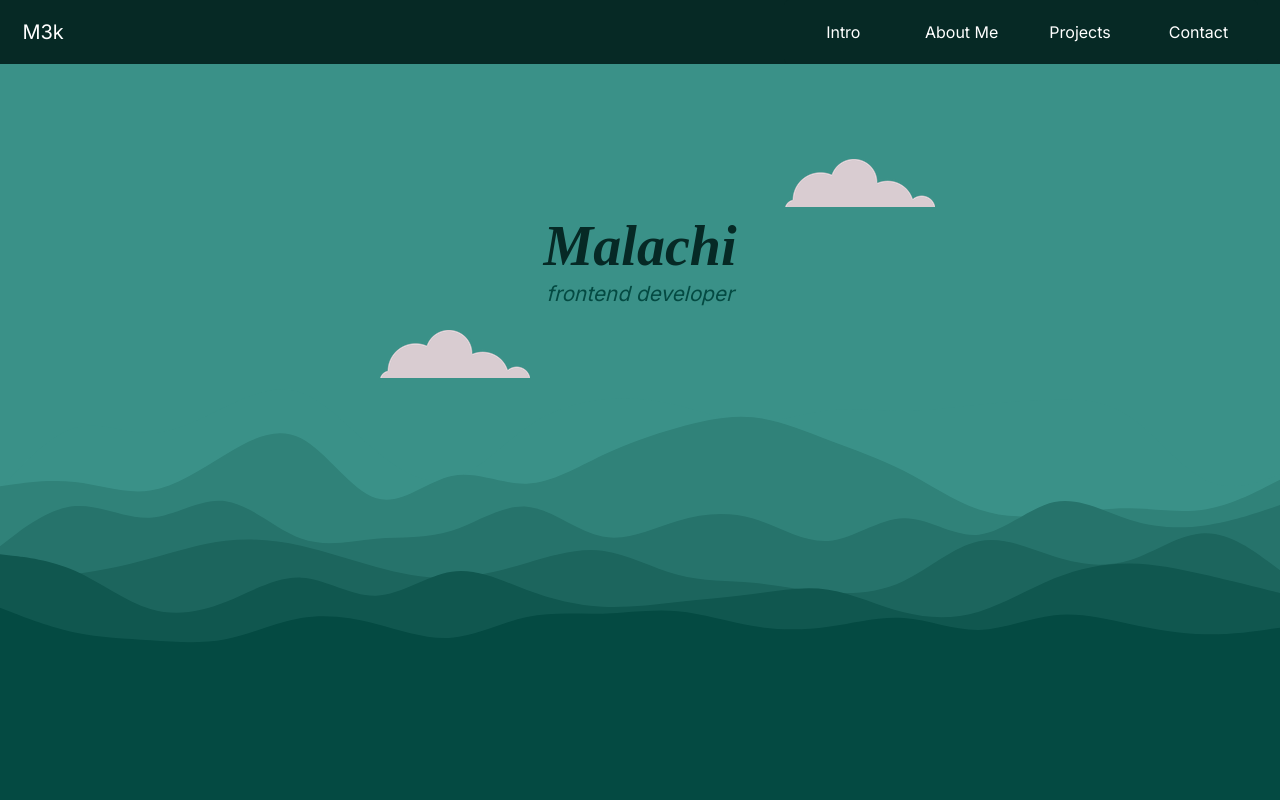
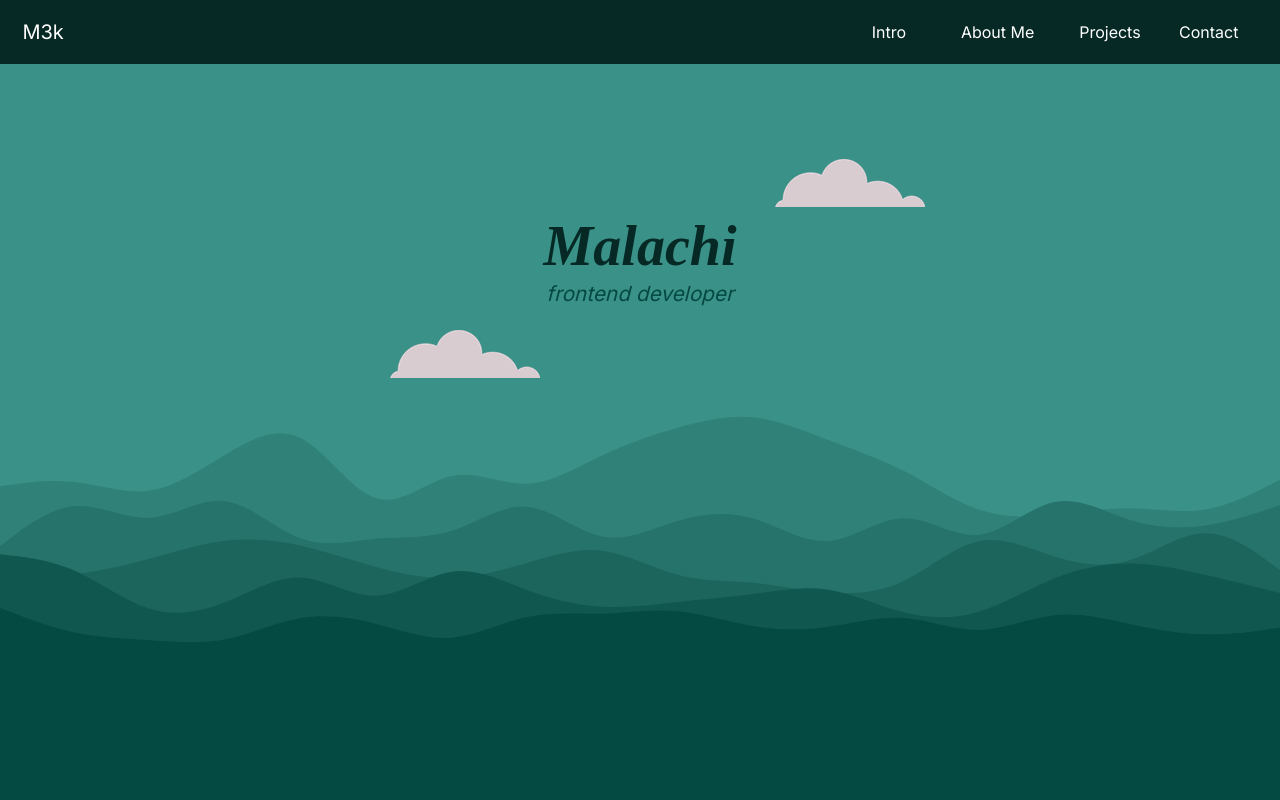
Before and after one commit to malachi3keys/malachi3keys.github.io, a plain HTML site: page index.html in a window 1280 px wide. Shown: the top 800 px of the page. Drawn offline with Linux system fonts and the light colour scheme; a web font is replaced by a local one.

Commit message:
update css

```diff
--- a/css/home.css
+++ b/css/home.css
@@ -12,6 +12,9 @@
     --navbar-bg-contrast: var(--green);
 }
 
+* {
+    box-sizing: border-box;
+}
 
 body {
     background-color: var(--green);
@@ -112,6 +115,10 @@ p {
     border-radius: 5px;
     min-width: 5rem; /*based on longest link size */
     margin: auto;
+}
+
+#about {
+    min-width: 7rem;
 }
 
 .navbar-link:is(:focus, :hover) {
--- a/index.html
+++ b/index.html
@@ -41,7 +41,7 @@
                   <a class="navbar-link" href="#intro">Intro</a>
                 </li>
                 <li class="navbar-item">
-                  <a class="navbar-link" href="#about-me">About Me</a>
+                  <a class="navbar-link" id="about" href="#about-me">About Me</a>
                 </li>
                 <li class="navbar-item">
                   <a class="navbar-link" href="#projects">Projects</a>
```
